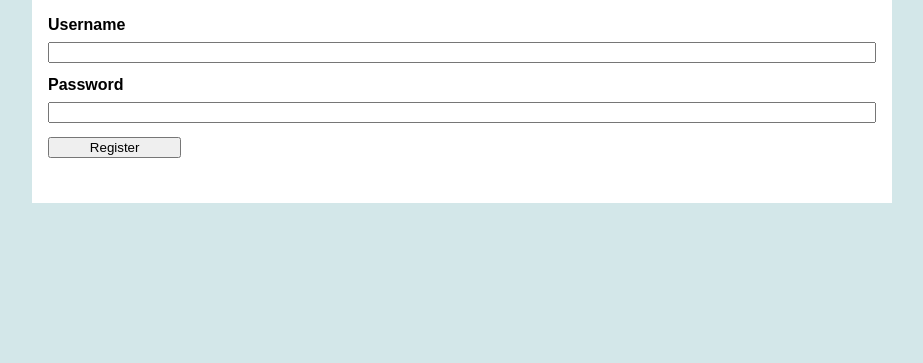
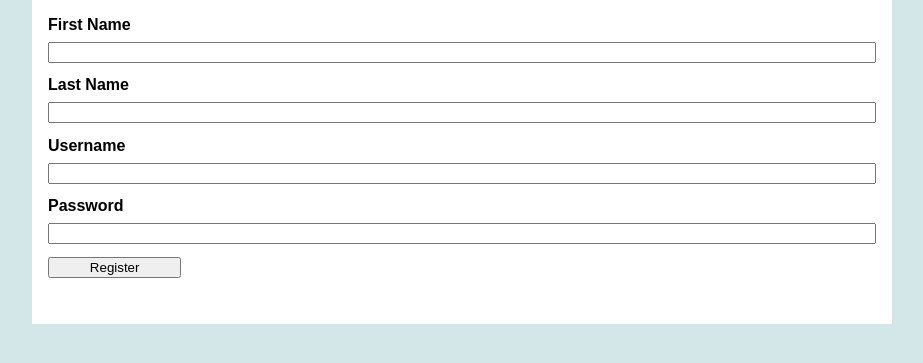
Before and after one commit to AmesB-zz/Green-Team-Corona-Tracker, a Flask app: template flaskr/templates/auth/register.html in a window 1280 px wide. Shown: the part 98-461 px from the top of the page, without its empty margins (178-1101 px from the left). Run offline with Flask 2, Linux system fonts and the light colour scheme; the template is opened without the code that fills it, so the values that code supplies are empty.

Commit message:
register fixed

```diff
--- a/flaskr/auth.py
+++ b/flaskr/auth.py
@@ -22,6 +22,8 @@ def register():
     if request.method == 'POST':
         username = request.form['username']
         passwordHash = request.form['password']
+        firstName = request.form['firstName']
+        lastName = request.form['lastName']
         db = get_db()
         error = None
 
@@ -37,8 +39,8 @@ def register():
 
         if error is None:
             db.execute(
-                'INSERT INTO Users (username, passwordHash) VALUES (?, ?)',
-                (username, generate_password_hash(passwordHash))
+                'INSERT INTO Users (username, passwordHash,firstName, lastName, isInfected, isAdmin) VALUES (?, ?, ?, ?, ?, ?)',
+                (username, generate_password_hash(passwordHash), firstName, lastName, False, False)
             )
             db.commit()
             return redirect(url_for('auth.login'))
--- a/flaskr/templates/auth/register.html
+++ b/flaskr/templates/auth/register.html
@@ -6,10 +6,18 @@
 
 {% block content %}
   <form method="post">
+    <label for="firstName">First Name</label>
+    <input name="firstName" id="firstName" required>
+
+    <label for="lastName">Last Name</label>
+    <input name="lastName" id="lastName" required>
+
     <label for="username">Username</label>
     <input name="username" id="username" required>
+
     <label for="password">Password</label>
     <input type="password" name="password" id="password" required>
+
     <input type="submit" value="Register">
   </form>
 {% endblock %}
```
